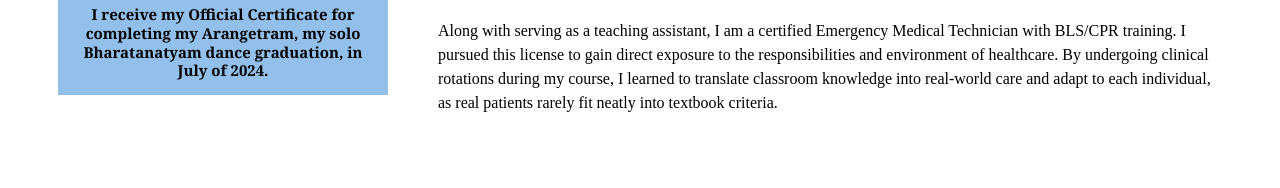
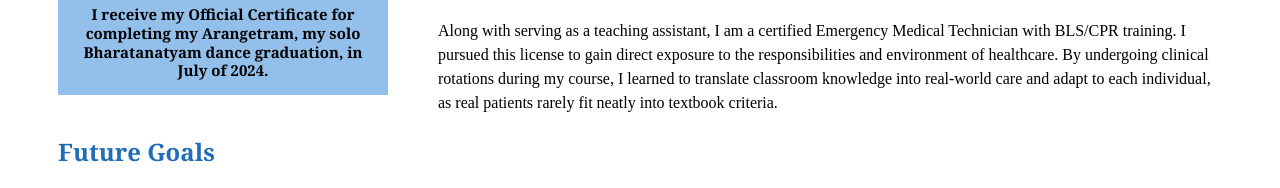
Before and after one commit to pragathiakula/pragathiakula.github.io, a plain HTML site: page aboutme.html in a window 1280 px wide. Shown: the part 1080-1268 px from the top of the page. Before the commit the page ends 1211 px from the top, so only its background shows below. Drawn offline with Linux system fonts and the light colour scheme.

Commit message:
added Future Goals heading

```diff
--- a/aboutme.html
+++ b/aboutme.html
@@ -92,5 +92,8 @@
             </p>
         </div>
 
+        <h2 id = "heading">Future Goals</h2>
+
+
     </body>
 </html>
```
